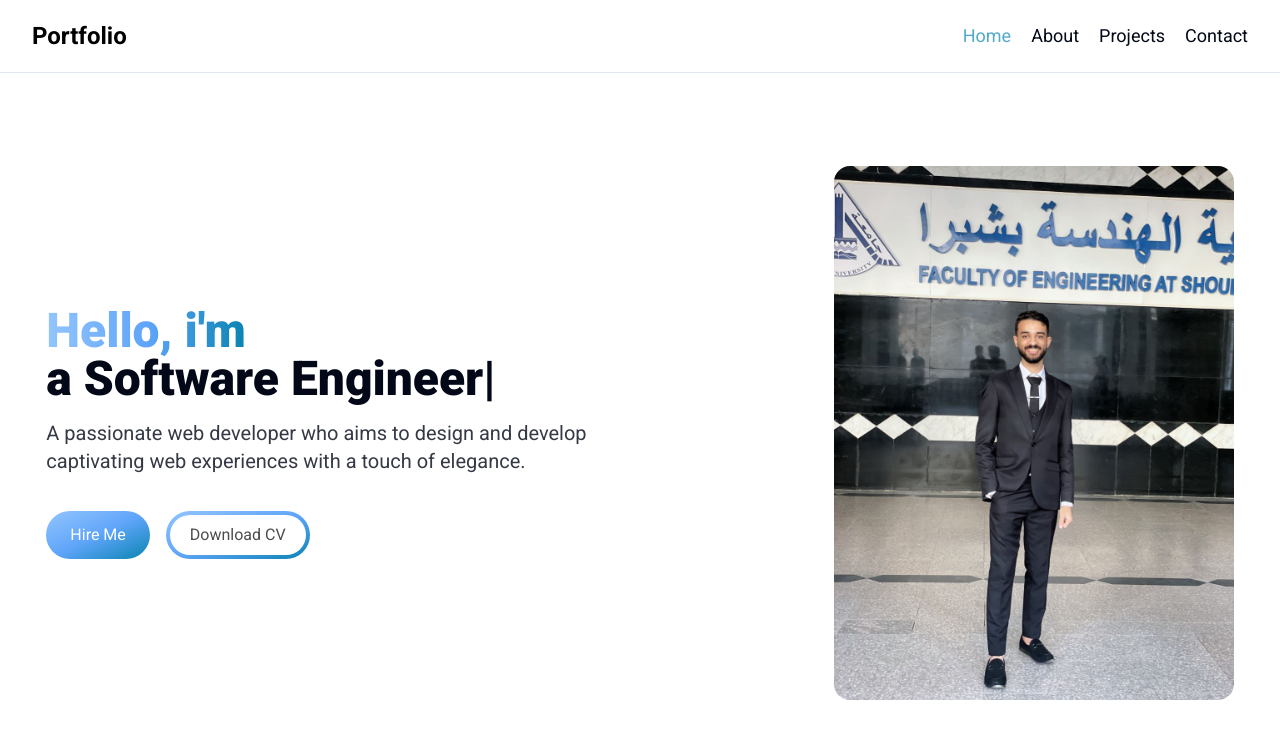
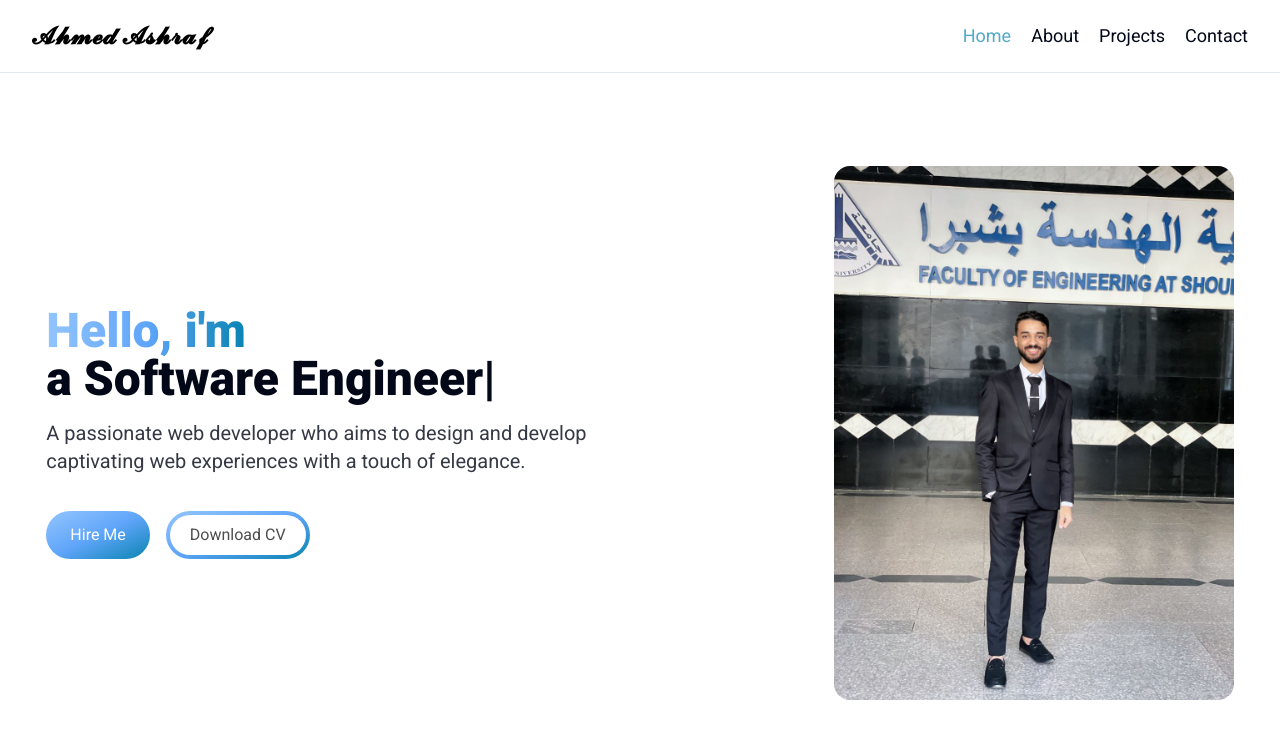
Before and after one commit to S-L-A-Y-E-R/Portfolio, a Next.js app: page / in a window 1280 px wide. Shown: the top 738 px of the page. Built offline with nearby package versions, Linux system fonts and the light colour scheme.

Commit message:
Added a new project

```diff
--- a/app/projects/_components/projects-data.ts
+++ b/app/projects/_components/projects-data.ts
@@ -25,6 +25,14 @@ export const projectsData = [
     gitUrl:
       "https://github.com/S-L-A-Y-E-R/E-commerce-Application-Admin-Dashboard-",
     previewUrl: "https://e-commerce-application-admin-dashboard.vercel.app/",
+  },
+  {
+    title: "Discord Clone",
+    description:
+      "A Discord clone project aimed at providing a similar chat and communication experience as Discord.",
+    image: "/images/1.png",
+    gitUrl: "https://github.com/S-L-A-Y-E-R/Discord-Website",
+    previewUrl: "https://discord-website-production.up.railway.app/",
   },
   {
     title: "Netflix Clone",
--- a/components/navbar.tsx
+++ b/components/navbar.tsx
@@ -17,7 +17,7 @@ export default function Navbar() {
           href="/"
           className="text-2xl  text-black font-semibold hover:text-[#0984B1]"
         >
-          Portfolio
+          𝓐𝓱𝓶𝓮𝓭 𝓐𝓼𝓱𝓻𝓪𝓯
         </Link>
         <ul className="gap-5 hidden md:flex">
           {navlinks.map((navlink) => (
```
Also changed, not shown: public/images/1.png (added).
